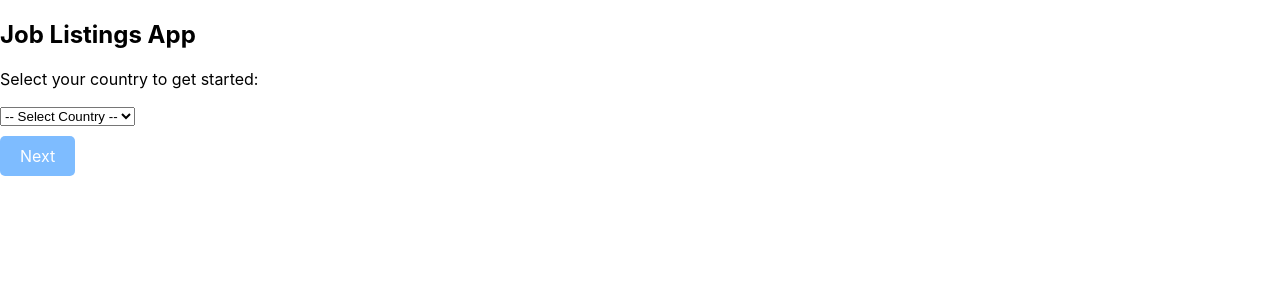
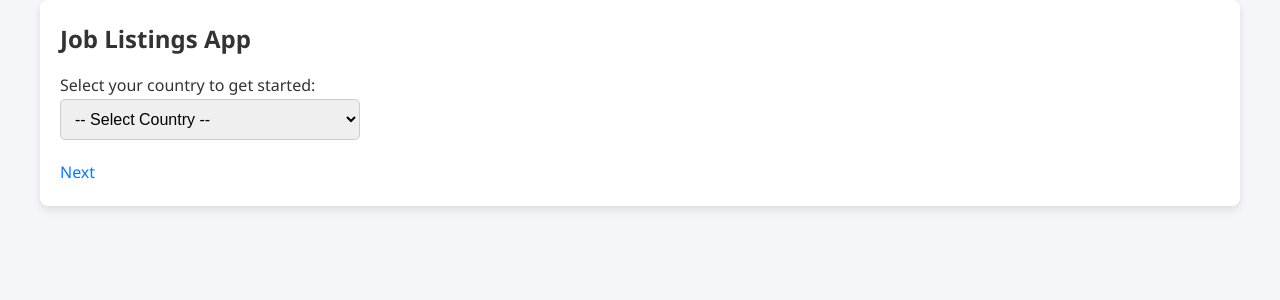
Before and after one commit to iamchizim/job-listings-app, a React (Create React App) app: page / in a window 1280 px wide. Shown: the top 300 px of the page. Built offline with nearby package versions, Linux system fonts and the light colour scheme.

Commit message:
added styling

```diff
--- a/src/App.css
+++ b/src/App.css
@@ -1,38 +1,199 @@
-.App {
-  text-align: center;
+/* Reset and Base Styles */
+* {
+  margin: 0;
+  padding: 0;
+  box-sizing: border-box;
 }
 
-.App-logo {
-  height: 40vmin;
-  pointer-events: none;
+body {
+  font-family: 'Segoe UI', Tahoma, Geneva, Verdana, sans-serif;
+  background-color: #f4f6f9;
+  color: #333;
+  line-height: 1.6;
 }
 
-@media (prefers-reduced-motion: no-preference) {
-  .App-logo {
-    animation: App-logo-spin infinite 20s linear;
+section {
+  padding: 30px;
+  background-color: #fff;
+  border-radius: 8px;
+  box-shadow: 0 4px 8px rgba(0, 0, 0, 0.1);
+  margin-bottom: 20px;
+}
+
+/* Container for Page Content */
+.container {
+  max-width: 1200px;
+  margin: 0 auto;
+  padding: 20px;
+}
+
+/* Headings */
+h1, h2, h3 {
+  font-family: 'Segoe UI', Tahoma, Geneva, Verdana, sans-serif;
+  color: #333;
+  margin-bottom: 15px;
+}
+
+/* Links */
+a {
+  color: #007bff;
+  text-decoration: none;
+  transition: color 0.3s;
+}
+
+a:hover {
+  color: #0056b3;
+}
+
+/* Buttons */
+button {
+  background-color: #007bff;
+  color: white;
+  border: none;
+  padding: 10px 20px;
+  font-size: 1rem;
+  border-radius: 5px;
+  cursor: pointer;
+  transition: background-color 0.3s;
+}
+
+button:hover {
+  background-color: #0056b3;
+}
+
+button:disabled {
+  background-color: #ccc;
+  cursor: not-allowed;
+}
+
+/* Select dropdown */
+select {
+  padding: 10px;
+  font-size: 1rem;
+  border: 1px solid #ccc;
+  border-radius: 5px;
+  width: 100%;
+  max-width: 300px;
+  margin-bottom: 20px;
+}
+
+/* Grid Layout for Lists */
+.categories-grid,
+.job-listings {
+  display: grid;
+  grid-template-columns: repeat(auto-fill, minmax(250px, 1fr));
+  gap: 20px;
+}
+
+/* Card styles for each job/category */
+.category-card, .job-card {
+  background-color: #fff;
+  padding: 20px;
+  border-radius: 8px;
+  box-shadow: 0 4px 8px rgba(0, 0, 0, 0.1);
+}
+
+.category-card h3, .job-card h3 {
+  font-size: 1.5rem;
+  margin-bottom: 10px;
+}
+
+.category-card a, .job-card a {
+  display: inline-block;
+  padding: 10px 15px;
+  background-color: #28a745;
+  color: white;
+  border-radius: 5px;
+  text-decoration: none;
+  transition: background-color 0.3s;
+}
+
+.category-card a:hover, .job-card a:hover {
+  background-color: #218838;
+}
+
+/* Pagination Styles */
+.pagination {
+  text-align: center;
+  margin-top: 20px;
+}
+
+.pagination button {
+  padding: 10px 20px;
+  margin: 0 10px;
+}
+
+.pagination span {
+  font-size: 1.2rem;
+  margin-top: 10px;
+}
+
+/* Form input elements */
+input[type="text"],
+input[type="email"],
+textarea {
+  width: 100%;
+  padding: 12px;
+  margin-bottom: 10px;
+  border-radius: 5px;
+  border: 1px solid #ddd;
+}
+
+/* Error Message Styles */
+.error {
+  color: #f44336;
+  font-size: 1.2rem;
+}
+
+/* Loading indicator */
+.loading {
+  text-align: center;
+  font-size: 1.5rem;
+  color: #007bff;
+}
+
+/* Page Not Found */
+.not-found {
+  text-align: center;
+  padding: 100px 20px;
+  font-size: 2rem;
+  color: #f44336;
+  background-color: #fff;
+  border-radius: 8px;
+  box-shadow: 0 4px 8px rgba(0, 0, 0, 0.1);
+  margin: 50px auto;
+}
+
+/* Responsive Layout */
+@media (max-width: 768px) {
+  .container {
+    padding: 10px;
+  }
+
+  section {
+    padding: 20px;
+  }
+
+  .job-listings,
+  .categories-grid {
+    grid-template-columns: 1fr;
+  }
+
+  .category-card,
+  .job-card {
+    padding: 15px;
   }
 }
 
-.App-header {
-  background-color: #282c34;
-  min-height: 100vh;
-  display: flex;
-  flex-direction: column;
-  align-items: center;
-  justify-content: center;
-  font-size: calc(10px + 2vmin);
-  color: white;
-}
+@media (max-width: 480px) {
+  h1,
+  h2,
+  h3 {
+    font-size: 1.5rem;
+  }
 
-.App-link {
-  color: #61dafb;
-}
-
-@keyframes App-logo-spin {
-  from {
-    transform: rotate(0deg);
-  }
-  to {
-    transform: rotate(360deg);
+  button,
+  select {
+    width: 100%;
   }
 }
--- a/src/components/HomePage.js
+++ b/src/components/HomePage.js
@@ -9,7 +9,7 @@ const HomePage = () => {
   };
 
   return (
-    <section>
+    <section className="container">
       <h1>Job Listings App</h1>
       <p>Select your country to get started:</p>
 
@@ -30,17 +30,7 @@ const HomePage = () => {
       <Link
         to="/JobCategoryPage"
         state={{ country }}
-        style={{
-          display: "inline-block",
-          marginTop: "10px",
-          padding: "10px 20px",
-          textDecoration: "none",
-          backgroundColor: "#007BFF",
-          color: "#fff",
-          borderRadius: "5px",
-          cursor: country ? "pointer" : "not-allowed",
-          opacity: country ? 1 : 0.5,
-        }}
+
       >
         Next
       </Link>
--- a/src/components/JobCategoryPage.js
+++ b/src/components/JobCategoryPage.js
@@ -38,7 +38,7 @@ const JobCategoryPage = () => {
   }, [country]);
 
   return (
-    <section>
+    <section className="container">
       <h2>
         Job Categories for{" "}
         {country === "za"
@@ -50,7 +50,7 @@ const JobCategoryPage = () => {
       </h2>
 
       {loading ? (
-        <p>Loading...</p>
+        <p className="loading">Loading...</p>
       ) : error ? (
         <p className="error">{error}</p>
       ) : categories.length === 0 ? (
--- a/src/components/JobDetailsPage.js
+++ b/src/components/JobDetailsPage.js
@@ -1,18 +1,20 @@
 import React from "react";
 import { useLocation } from "react-router-dom";
+
 const JobDetailsPage = () => {
   const location = useLocation();
-  const job = location.state || {};
+  const job = location.state?.job
+
 
   if (!job) {
     return <div>No Job Found</div>;
   }
 
   return (
-    <section>
-      <h3>{job.title}</h3>
-      <p>{job.description}</p>
-      <p>{job.created}</p>
+    <section className="container">
+      <h3>Job Title: {job.title}</h3>
+      <p>Description: {job.description}</p>
+      <p>Time Created: {job.created}</p>
     </section>
   );
 };
--- a/src/components/JobListingsPage.js
+++ b/src/components/JobListingsPage.js
@@ -56,7 +56,7 @@ const categoryString = typeof category === 'object' && category?.tag ? category.
   };
 
   return (
-    <section>
+    <section className="container">
       {loading ? (
         <p>Loading...</p>
       ) : error ? (
@@ -68,7 +68,7 @@ const categoryString = typeof category === 'object' && category?.tag ? category.
               <div key={job.id} className="job-card">
                 <h3>{job.title}</h3>
                 {console.log(job)}
-                <Link to={`/JobDetails/${job.id}`} state={{ job }}>
+                <Link to={`/JobDetailsPage/${job.id}`} state={{ job }}>
                   Read More
                 </Link>
               </div>
--- a/src/components/JobSearchApp.js
+++ b/src/components/JobSearchApp.js
@@ -1,5 +1,5 @@
 import HomePage from "./HomePage";
-import JobCategoryPage from "./JobCategoryPage"
+import JobCategoryPage from "./JobCategoryPage";
 import JobDetailsPage from "./JobDetailsPage";
 import JobListingsPage from "./JobListingsPage";
 
--- /dev/null
+++ b/src/components/NotFoundPage.js
@@ -0,0 +1,5 @@
+const NotFoundPage = () => {
+    return <div className="not-found">Page not found</div>;
+  };
+
+  export default NotFoundPage;
--- a/src/index.js
+++ b/src/index.js
@@ -7,12 +7,14 @@ import HomePage from "./components/HomePage";
 import JobCategoryPage from "./components/JobCategoryPage";
 import JobDetailsPage from "./components/JobDetailsPage";
 import JobListingsPage from "./components/JobListingsPage";
-
+import NotFoundPage from "./components/NotFoundPage";
 
 const router = createBrowserRouter([
   {
     path: "/",
     element: <HomePage />,
+    errorElement: <NotFoundPage />
+
   },
   {
     path: "/JobCategoryPage",
```
